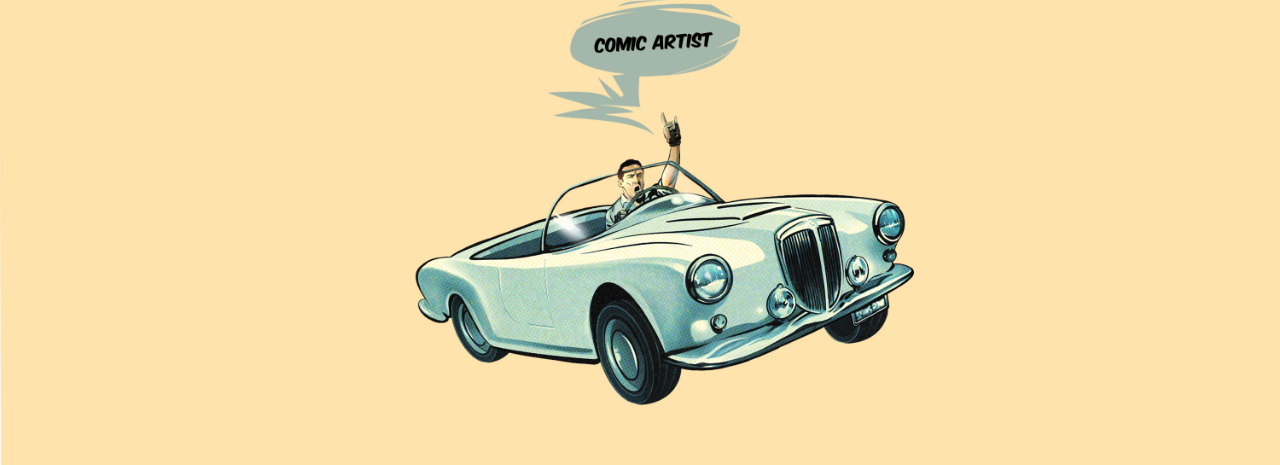
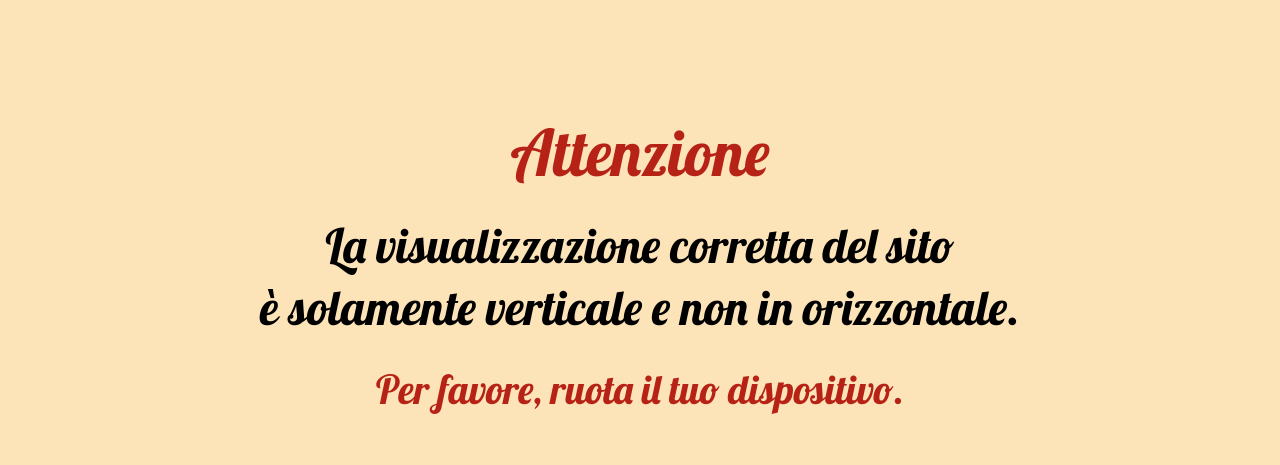
Before and after one commit to iesuske/fabioredaelli, a plain HTML site: page index.html in a window 1280 px wide. Shown: the part 132-597 px from the top of the page. Drawn offline with Linux system fonts and the light colour scheme.

Commit message:
Update index.html

```diff
--- a/index.html
+++ b/index.html
@@ -504,6 +504,54 @@
             font-size: 0.7rem;
             z-index: 1000;
         }
+
+        /* --- STILI AVVISO LANDSCAPE (ORIZZONTALE) --- */
+        #landscape-warning {
+            display: none;
+            position: fixed;
+            top: 0;
+            left: 0;
+            width: 100vw;
+            height: 100vh;
+            height: 100dvh;
+            background-color: #fde3b8;
+            z-index: 9999999;
+            flex-direction: column;
+            justify-content: center;
+            align-items: center;
+            text-align: center;
+            padding: 20px;
+        }
+
+        #landscape-warning p {
+            font-family: 'Lobster Regular', cursive;
+            font-size: 6vh;
+            color: #000000;
+            margin-bottom: 10px;
+            line-height: 1.3;
+        }
+
+        #landscape-warning p.highlight {
+            color: #b72216;
+            font-size: 8vh;
+            margin-bottom: 20px;
+        }
+
+        #landscape-warning p.rotate-msg {
+            color: #b72216;
+            font-size: 5vh;
+            margin-top: 15px;
+        }
+
+        @media screen and (orientation: landscape) {
+            #landscape-warning {
+                display: flex !important;
+            }
+            .master-canvas, .curiosity-overlay, footer {
+                display: none !important;
+            }
+        }
+        /* ------------------------------------------ */
 
         @media screen and (max-width: 768px) {
             html, body {
@@ -1229,6 +1277,13 @@
 </head>
 <body>
 
+    <!-- Avviso visibile SOLO se il dispositivo è posizionato orizzontalmente -->
+    <div id="landscape-warning" class="testo-custom">
+        <p class="highlight">Attenzione</p>
+        <p>La visualizzazione corretta del sito<br>è solamente verticale e non in orizzontale.</p>
+        <p class="rotate-msg">Per favore, ruota il tuo dispositivo.</p>
+    </div>
+
     <div class="master-canvas">
         <img src="images/bg2.jpg?v=COVER" class="bg-image" alt="Artwork Fabio Redaelli">
         <div class="text-layer">
```
